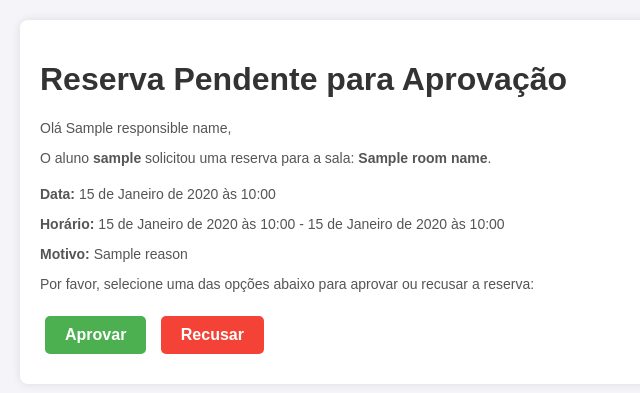
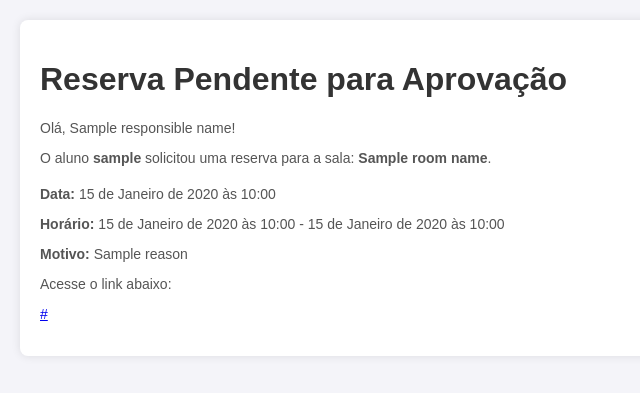
Before and after one commit to CaioRafael18/Back-SafeKey, a Django app: template safekey/templates/reservation_email.html in a window 1280 px wide. Shown: the top 393 px of the page, without its empty margins (0-640 px from the left). Run offline with Django 5.2, Linux system fonts and the light colour scheme; the template is opened without the code that fills it: most values are stand-ins (such as "Sample title", 1, 10 or a date in 2020).

Commit message:
ajuste no envio de email 2

```diff
--- a/safekey/templates/reservation_email.html
+++ b/safekey/templates/reservation_email.html
@@ -35,14 +35,6 @@
             font-weight: bold;
         }
 
-        .approve {
-            background-color: #4CAF50;
-        }
-
-        .reject {
-            background-color: #f44336;
-        }
-
         .button:hover {
             opacity: 0.8;
         }
@@ -56,7 +48,7 @@
 <body>
     <div class="container">
         <h1>Reserva Pendente para Aprovação</h1>
-        <p>Olá {{ responsible_name }},</p>
+        <p>Olá, {{ responsible_name }}!</p>
         <p>O aluno <strong>{{ user_name }}</strong> solicitou uma reserva para a sala: <strong>{{ room_name }}</strong>.
         </p>
         <div class="details">
@@ -64,10 +56,8 @@
             <p><strong>Horário:</strong> {{ start_time }} - {{ end_time }}</p>
             <p><strong>Motivo:</strong> {{ reason }}</p>
         </div>
-        <p>Por favor, selecione uma das opções abaixo para aprovar ou recusar a reserva:</p>
-        <a href="{{ approve_url }}" class="button approve">Aprovar</a>
-        <a href="{{ reject_url }}" class="button reject">Recusar</a>
+        <p>Acesse o link abaixo:</p>
+        <p><a href="{{ link_decision }}" target="_blank">{{ link_decision }}</a></p>
     </div>
 </body>
-
 </html>
```
Also changed, not shown: safekey/views.py (+19 -15 lines), db.sqlite3.
